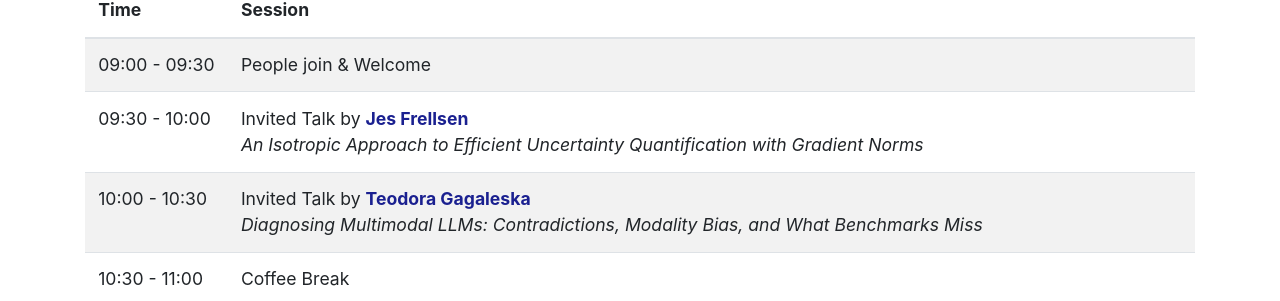
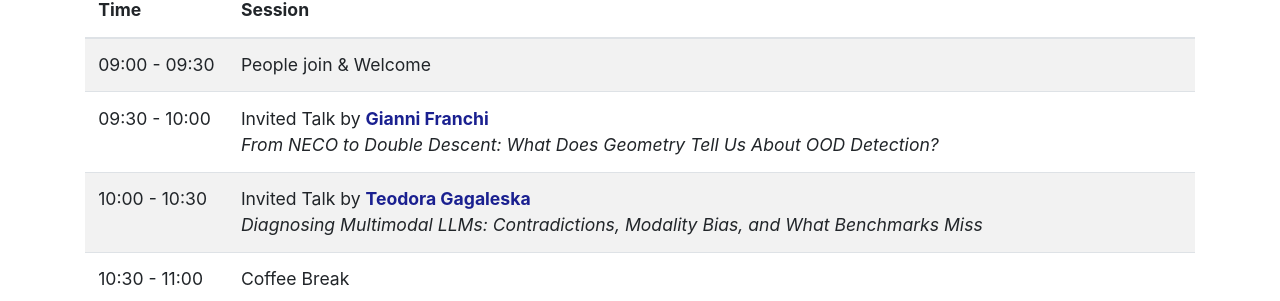
Before and after one commit to Uncertainty-CV/2026, a Jekyll site: the page built from _pages/program.md, in a window 1280 px wide. Shown: the part 595-896 px from the top of the page. Built offline with Jekyll 4.4.1, drawn with Linux system fonts in a browser that asks for light colours.

Commit message:
Update program.md

```diff
--- a/_pages/program.md
+++ b/_pages/program.md
@@ -20,9 +20,9 @@ title: Program
     </tr>
     <tr>
         <td class="time-cell">09:30 - 10:00</td>
-        <td>Invited Talk by <strong><a href="https://frellsen.org/">Jes Frellsen</a></strong>
+        <td>Invited Talk by <strong><a href="https://giannifranchi.github.io/">Gianni Franchi</a></strong>
         <br>
-        <i>An Isotropic Approach to Efficient Uncertainty Quantification with Gradient Norms</i></td>
+        <i>From NECO to Double Descent: What Does Geometry Tell Us About OOD Detection?</i></td>
     </tr>
     <tr>
         <td class="time-cell">10:00 - 10:30</td>
```
